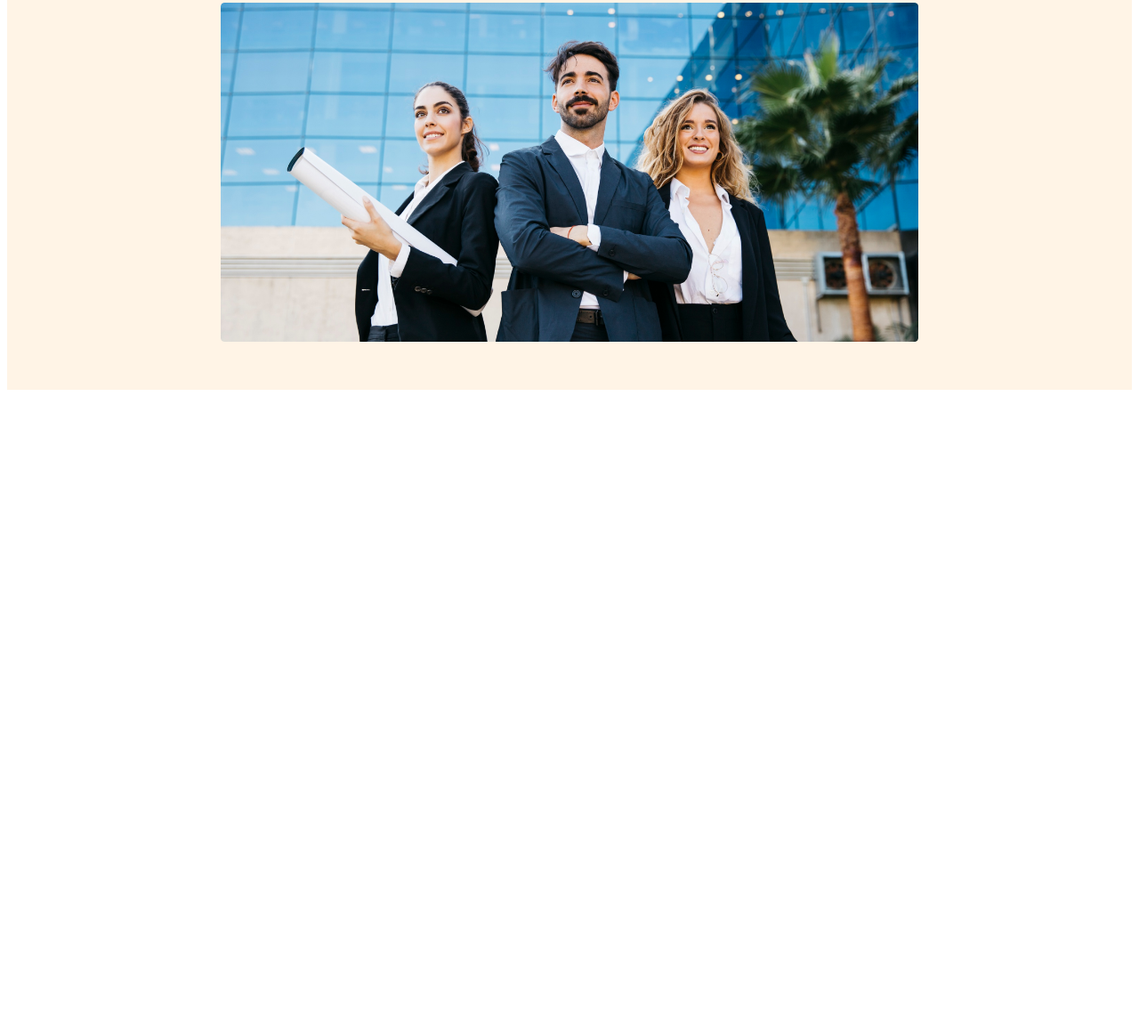
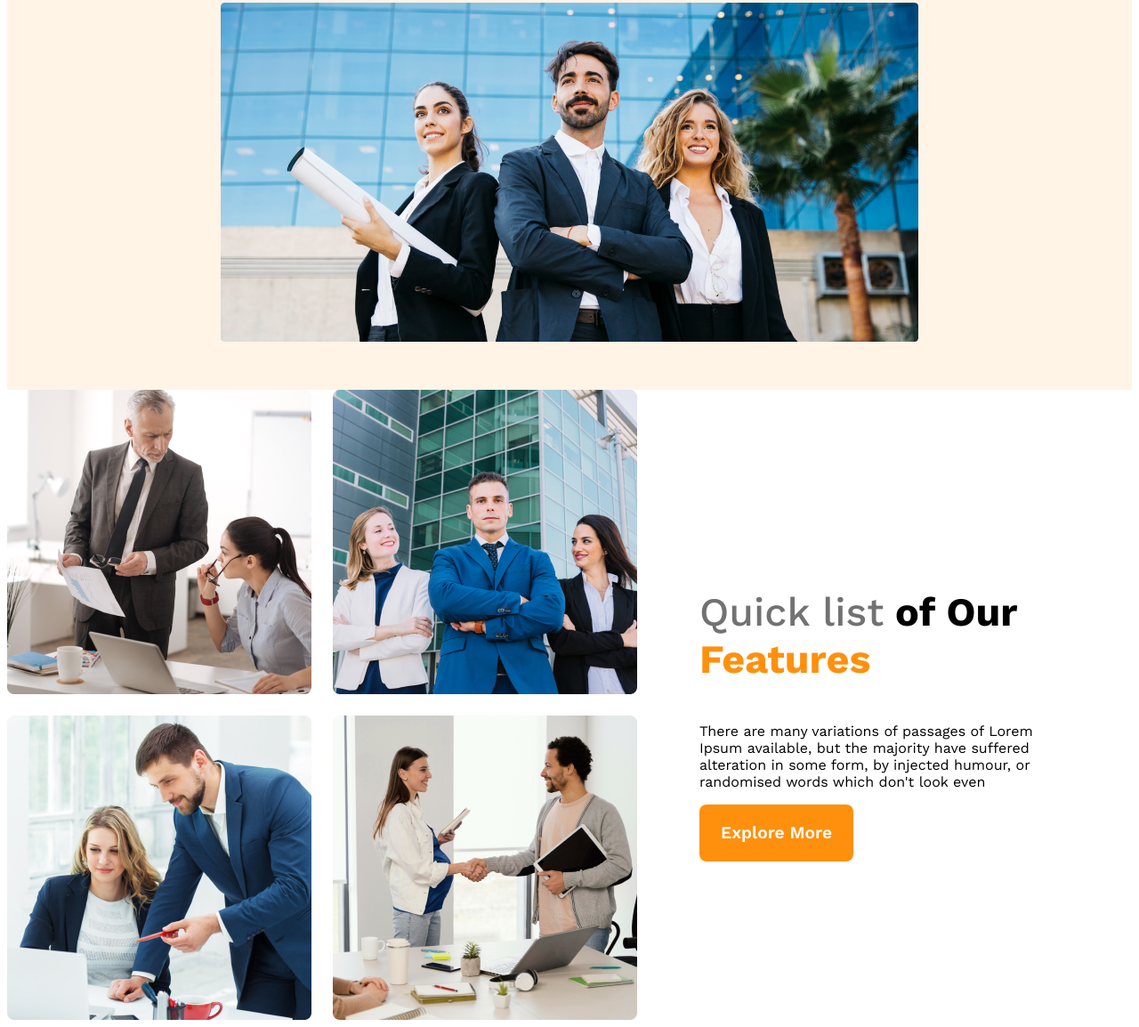
Before and after one commit to Rkb-Hasan/g3-arch, a plain HTML site: page index.html in a window 1280 px wide. Shown: the part 588-1742 px from the top of the page at 89% size. Before the commit the page ends 1034 px from the top, so only its background shows below. Drawn offline with nearby package versions, Linux system fonts and the light colour scheme.

Commit message:
added teams

```diff
--- a/index.html
+++ b/index.html
@@ -30,7 +30,28 @@
         <img src="./images/banner.png" alt="" />
       </div>
     </header>
-    <main></main>
+    <main>
+      <section class="teams-container">
+        <div class="teams-img-container">
+          <img src="./images/team1.png" alt="" />
+          <img src="./images/team2.png" alt="" />
+          <img src="./images/team3.png" alt="" />
+          <img src="./images/team4.png" alt="" />
+        </div>
+        <div class="teams-content">
+          <h3 class="teams-title">
+            <span class="quick">Quick list</span> <span>of Our</span>
+            <span class="text-features">Features</span>
+          </h3>
+          <p class="teams-description">
+            There are many variations of passages of Lorem Ipsum available, but
+            the majority have suffered alteration in some form, by injected
+            humour, or randomised words which don't look even
+          </p>
+          <button class="primary-btn">Explore More</button>
+        </div>
+      </section>
+    </main>
     <footer></footer>
   </body>
 </html>
--- a/styles/arch.css
+++ b/styles/arch.css
@@ -84,3 +84,36 @@ nav li a {
     flex-direction: column;
   }
 }
+/* header end */
+/* main styles */
+main {
+  max-width: 1440px;
+  margin: 0 auto;
+}
+
+.teams-container {
+  display: flex;
+  align-items: center;
+}
+.teams-img-container {
+  display: grid;
+  grid-template-columns: repeat(2, 1fr);
+  gap: 1.5rem;
+}
+.teams-content {
+  padding-left: 70px;
+  padding-right: 70px;
+}
+.teams-title {
+  font-size: 2.8rem;
+}
+
+.teams-title .quick {
+  color: #727272;
+  font-weight: 500;
+}
+
+.teams-title .text-features {
+  color: #ff900e;
+  font-weight: 700;
+}
```
